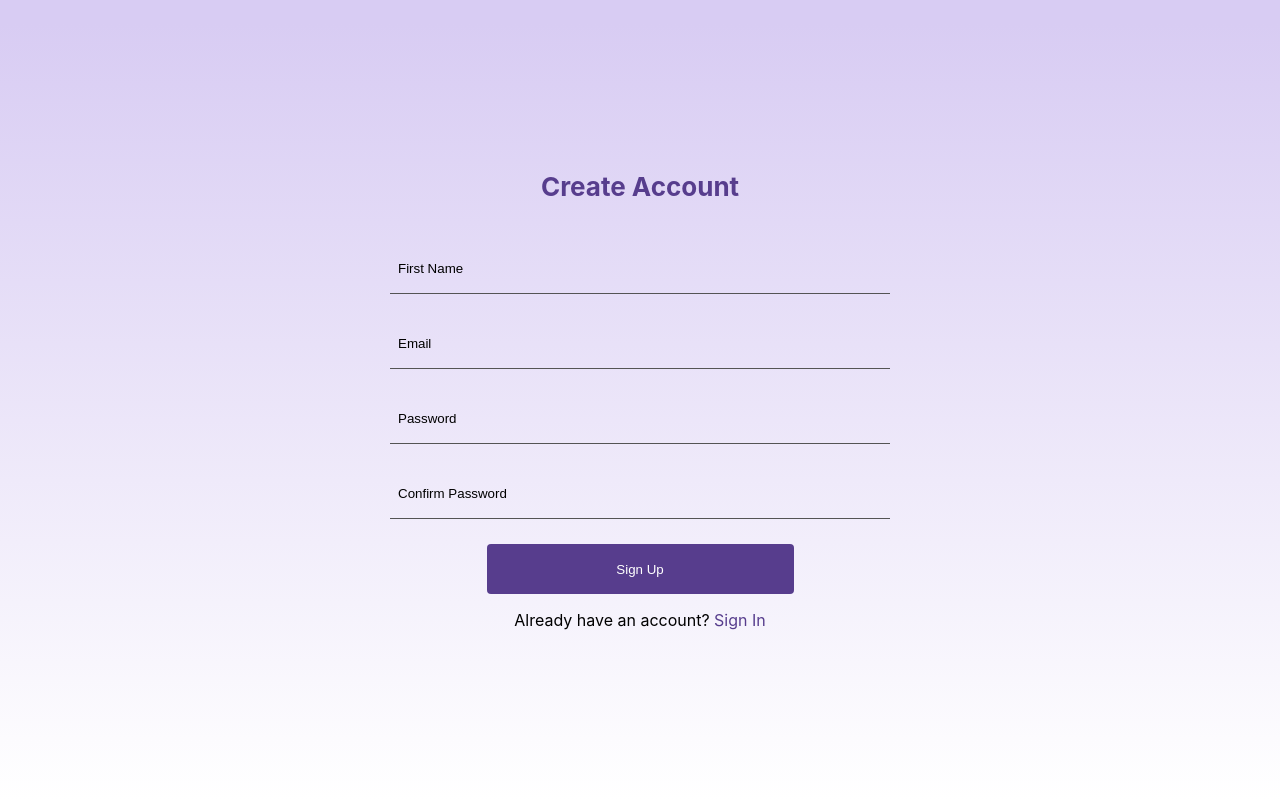
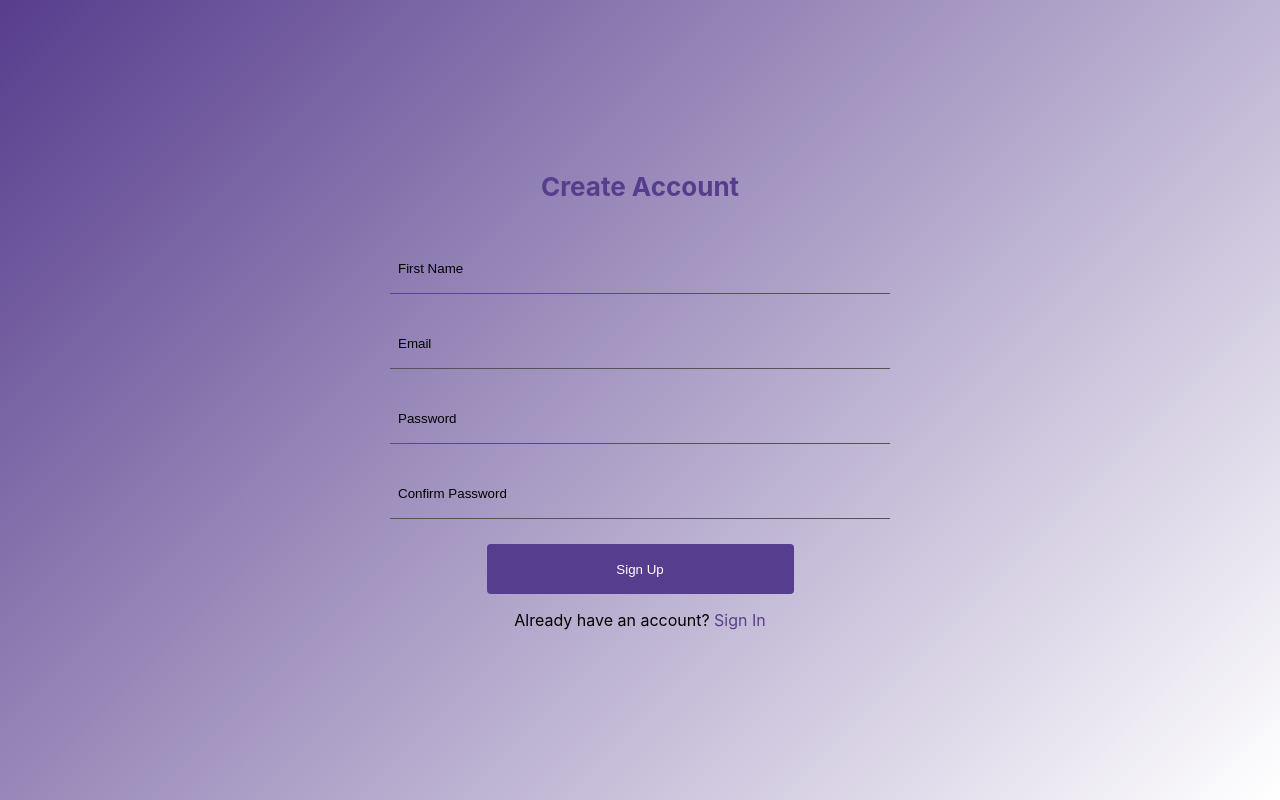
Before and after one commit to Glow-Carrots-App/glow-web, a Next.js app: page /create-account in a window 1280 px wide. Built offline with nearby package versions, Linux system fonts and the light colour scheme; no server answers.

Commit message:
sign in page gradient update

```diff
--- a/pages/create-account/styles.module.css
+++ b/pages/create-account/styles.module.css
@@ -4,6 +4,7 @@
   text-align: center;
   justify-content: center;
   height: 100vh;
+  background-image: var(--landing-gradient);
 }
 
 .signinText {
```
